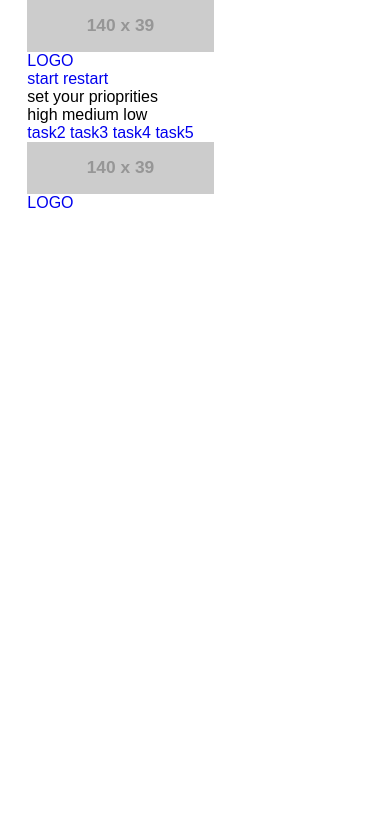
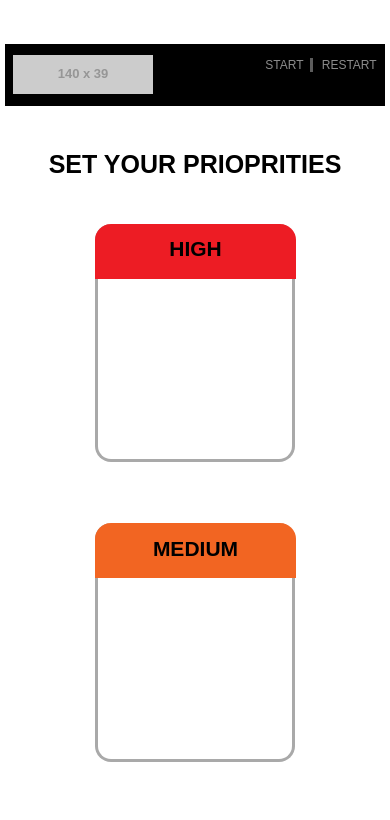
Before and after one commit to Sagaragre/Drag-Drop, a plain HTML site: page index.html in a window 390 px wide. Shown: the top 820 px of the page. Drawn offline with Linux system fonts and the light colour scheme; placeholder pictures from the web are drawn by us.

Commit message:
css styling with validation and responsive

```diff
--- a/assets/css/style.css
+++ b/assets/css/style.css
@@ -99,17 +99,55 @@ li {
 
 /*for wrapper*/
 .wrapper {
-  max-width: 1360px;
-  width: 86%;
+  max-width: 1536px;
+  width: 93.16%;
   margin: 0 auto;
 }
+
+/* *{ box-sizing: border-box; } */
 /*=================================
   Header styling starts here
 =================================*/
+header .wrapper {
+  padding: 2.9% 2.1% 2.9%;
+  margin: 44px auto;
+  background-color: #000;
+  display: flex;
+  justify-content: space-between;
+}
 
+h1 a,
+h2 a {
+  display: inline-block;
+  text-indent: -9999px;
+}
 
+h1 img,
+h2 img { float: left;}
+nav { width: 50%; }
 
+.sidenav {
+  width: 100%;
+  display: flex;
+  justify-content: end;
+}
 
+.sidenav li a {
+  color: #8C8C8C;
+  font-size: 28px;
+  text-transform: uppercase;
+  transition: color 800ms;
+}
+
+.sidenav :first-child { padding-right: 1.7%;}
+
+.sidenav :first-child  a {
+  padding-right: 14.7%;
+  border-right: 3px solid #5D5D5D;
+}
+
+.sidenav li:last-child { padding-left: 2.7%; }
+.sidenav a:hover { color: #04AA6D; }
 
 
 /*=================================
@@ -120,13 +158,91 @@ li {
   main styling starts here
 =================================*/
 
+h3 {
+  font-size: 25px;
+  font-weight: 600;
+  text-transform: uppercase;
+}
 
+.threecolumn {
+  padding: 0 3%;
+  margin: 45px 0 66px;
+  display: flex;
+  justify-content: space-between;
+}
 
+.threecolumn li {
+  padding-bottom: 34%;
+  border: 3px solid #A9A9A9;
+  border-top: 0;
+  border-radius: 16px;
+  position: relative;
+  flex-basis: 26.90%;
+}
 
+.threecolumn h4 {
+  width: 102%;
+  padding: 7% 0 9%;
+  border-radius: 16px 16px 0 0;
+  position: absolute;
+  right: -1%;
+  background-color: #ED1C24;
+  font-size: 33px;
+  text-align: center;
+  font-weight: 600;
+  text-transform: uppercase;
+}
 
+.threecolumn li:nth-child(2) h4 { background-color: #F26522; }
+.threecolumn li:nth-child(3) h4 { background-color: #FFFF00; }
+.taskcontainer { padding-left: 13.5%; }
+.taskcontainer li { margin-right: 1%; }
 
+.drag {
+  padding: 13px 22px;
+  border-radius: 18px;
+  background-color: #000;
+  color: #DFDFDF;
+  font-size: 30px;
+  text-transform: uppercase;
+  transition: background-color 800ms, color 800ms;
+}
 
+.drag:hover {
+  background-color: #A9A9A9;
+  color: #04AA6D;
+}
 
+.dragcontainer a { position: absolute; }
+
+.dragcontainer :nth-child(2) {
+  top: 22%;
+  left: 31%;
+}
+
+.dragcontainer :nth-child(3) {
+  top: 40%;
+  left: 31%;
+}
+
+.dragcontainer :nth-child(4) {
+  top: 58%;
+  left: 31%;
+}
+
+.dragcontainer :nth-child(5) {
+  top: 76%;
+  left: 31%;
+}
+
+.dragcontainer :nth-child(6) {
+  top: 66%;
+  left: 7%;
+}
+
+.block { display: block; }
+.hide { display: none; }
+.red { background-color: #8C8C8C;}
 /*=================================
   main styling ends here
 =================================*/
@@ -135,11 +251,11 @@ li {
   footer styling starts here
 =================================*/
 
-
-
-
-
-
+footer .wrapper {
+  padding: 2.9% 2.1% 2.9%;
+  margin: 66px auto;
+  background-color: #000;
+}
 
  /*=================================
   footer styling ends here
@@ -148,7 +264,50 @@ li {
 /*media query starts*/
 /*media query for 995px starts here*/
 @media only screen and (max-width: 995px) {
+ h3 { text-align: center; }
 
+.threecolumn h4 {
+  width: 103.5%;
+  right: -2%;
+}
+
+.sidenav li:last-child { padding-left: 3.7%; }
+.sidenav li a { font-size: 19px; }
+.threecolumn h4 { font-size: 21px; }
+
+.taskcontainer li a {
+  border-radius: 13px;
+  font-size: 13px;
+}
 
 
 }
+
+@media only screen and (max-width: 767px) {
+  .sidenav :first-child { padding-right: 4.7%; }
+}
+
+@media only screen and (max-width: 480px) {
+  .sidenav :first-child { padding-right: 4.7%; }
+  .sidenav li a { font-size: 12px; }
+  .threecolumn { flex-wrap: wrap; }
+
+  .threecolumn li {
+    padding-bottom: 69%;
+    margin: auto;
+    flex-basis: 56.9%;
+  }
+
+  .threecolumn li:nth-child(2) { margin: 61px auto; }
+
+  .taskcontainer {
+    padding-left: 0;
+    text-align: center;
+}
+
+  .taskcontainer li a {
+    border-radius: 11px;
+    font-size: 10px;
+  }
+
+}
```
